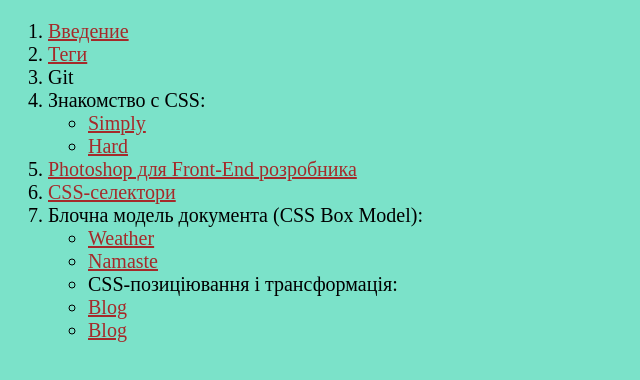
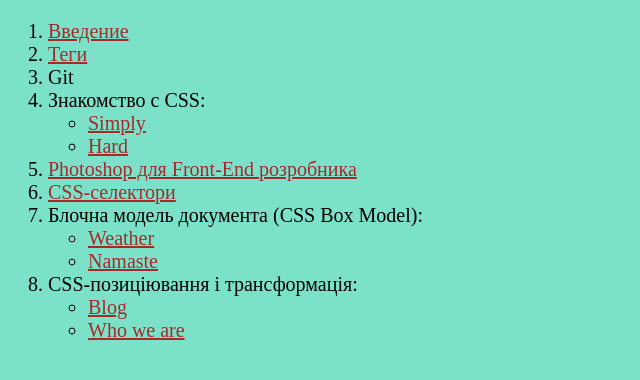
Before and after one commit to Okara16/beetroot-homework, a plain HTML site: page index.html in a window 1280 px wide. Shown: the whole page, without its empty margins (0-640 px from the left). Drawn offline with Linux system fonts and the light colour scheme.

Commit message:
home work

```diff
--- a/index.html
+++ b/index.html
@@ -30,12 +30,16 @@
                 <ul>
                     <li><a href="07/weather/index.html">Weather</a></li>
                     <li><a href="07/namaste/index.html">Namaste</a></li>
-                    <li>CSS-позиціювання і трансформація:
-                        <li><a href="10/Blog/index.html">Blog</a></li>
-                        <li><a href="10/who we are/index.html">Blog</a></li>
-                    </li>
                 </ul>
             </li>
+            <li>CSS-позиціювання і трансформація:
+                <ul>
+                    <li><a href="10/Blog/index.html">Blog</a></li>
+                    <li><a href="10/who we are/index.html">Who we are</a></li>
+
+                </ul>
+            </li>
+
         </ol>
 
 
```
